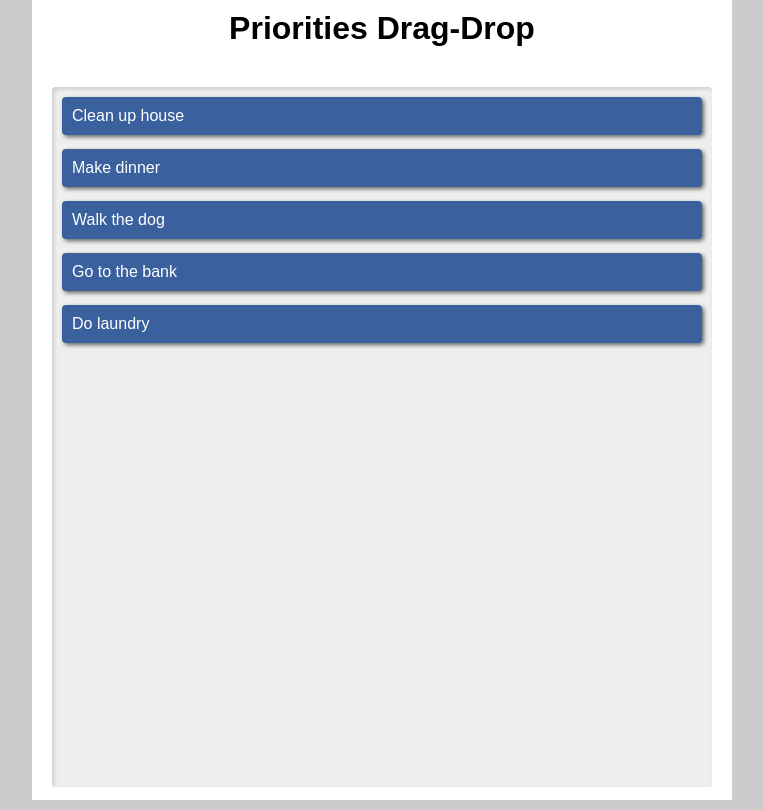
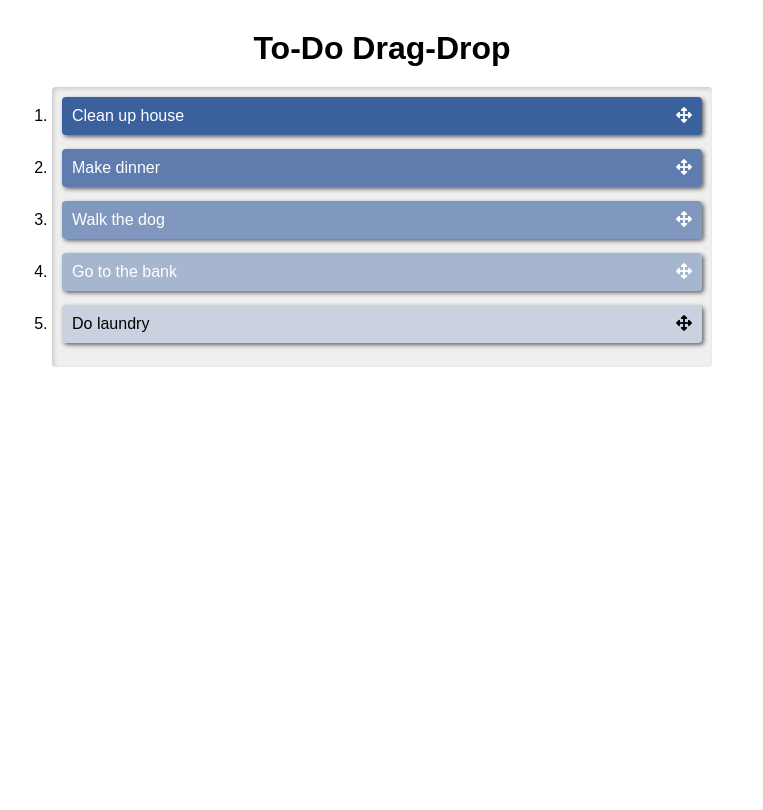
Before and after one commit to siuangie91/react-dragdrop, a React (Create React App) app: page / in a window 1280 px wide. Shown: the whole page, without its empty margins (258-1021 px from the left). Built offline with nearby package versions, Linux system fonts and the light colour scheme; the HTML template or start-up script is replaced by a standard one.

Commit message:
gradient background color based on priority

```diff
--- a/public/index.html
+++ b/public/index.html
@@ -11,6 +11,8 @@
     <link rel="manifest" href="%PUBLIC_URL%/manifest.json" />
 
     <title>React Drag Drop</title>
+    <!-- Font Awesome Icons -->
+    <link rel="stylesheet" href="https://use.fontawesome.com/releases/v5.6.3/css/all.css" integrity="sha384-UHRtZLI+pbxtHCWp1t77Bi1L4ZtiqrqD80Kn4Z8NTSRyMA2Fd33n5dQ8lWUE00s/" crossorigin="anonymous">
   </head>
   <body>
     <noscript>You need to enable JavaScript to run this app.</noscript>
--- a/src/App.js
+++ b/src/App.js
@@ -7,7 +7,7 @@ class App extends Component {
     return (
       <div className="App">
         <header>
-          <h1>Priorities Drag-Drop</h1>
+          <h1>To-Do Drag-Drop</h1>
         </header>
         <ProjectsContainer></ProjectsContainer>
       </div>
--- a/src/components/ProjectNode.js
+++ b/src/components/ProjectNode.js
@@ -2,7 +2,7 @@ import React, { Component } from 'react';
 
 class ProjectsNode extends Component {
   render() {
-    const {name, dragStartHandler, dragOverHandler, dragEndHandler} = this.props;
+    const {name, dragStartHandler, dragOverHandler, dragEndHandler, nodeStyles} = this.props;
 
     return (
       <div className="project-node"
@@ -10,8 +10,10 @@ class ProjectsNode extends Component {
         name={name}
         onDragStart={dragStartHandler}
         onDragOver={dragOverHandler}
-        onDragEnd={dragEndHandler}>
+        onDragEnd={dragEndHandler}
+        style={nodeStyles}>
         <span>{name}</span>
+        <i className="fas fa-arrows-alt" aria-hidden="true"></i>
       </div>
     );
   }
--- a/src/components/ProjectsContainer.js
+++ b/src/components/ProjectsContainer.js
@@ -9,15 +9,16 @@ class ProjectsContainer extends Component {
 		super();
 
 		this.state = {
-			projects: projectsData.map(project => project.name)
+			projects: projectsData.map(project => project.name),
+			ignoringDragOver: false
 		};
 	}
 
 	handleDragStart = (e, idx) => {
-		console.log('idx', idx);
 		this.projectToMove = this.state.projects[idx];
-		// console.log('dragging!', this.projectToMove);
+		console.log('dragging!', this.projectToMove);
 
+		e.dataTransfer.effectAllowed = "move";
 		e.dataTransfer.setData('text/html', e.target);
 	}
 
@@ -27,8 +28,11 @@ class ProjectsContainer extends Component {
 
     // if the item is dragged over itself, ignore
     if (this.projectToMove === draggedOverItem) {
+    	if(!this.state.ignoringDragOver) { // only if !ignoringDragOver to prevent firing too many events
     		console.log('Ignoring! Dragging over the same item!');
+    		this.setState({ignoringDragOver: true});
       	return;
+    	}
     }
 
     // filter out the currently dragged item
@@ -42,20 +46,42 @@ class ProjectsContainer extends Component {
 
 	handleDragEnd = () => {
     this.projectToMove = null;
+    this.setState({ignoringDragOver: false}); // reset
+    // console.log('dragEnd');
+  }
+
+  setNodeColor = idx => {
+  	const numNodes = this.state.projects.length;
+
+  	const percent = 1 / numNodes;
+  	const degreeTransparency = percent * idx;
+  	// set max transparency to 10%
+  	const maxTransparency = 0.1;
+  	const alpha = Math.max(maxTransparency, 1 - degreeTransparency);
+
+  	return {
+  		backgroundColor: `rgba(58,96,158,${alpha})`,
+  		color: `${(alpha <= 0.3) ? '#000' : '#fff'}`
+  	};
   }
 
   render() {
     return (
       <section id="projects-container">
+      	<ol>
       		{
 	      		this.state.projects.map((project,i) => (
-      			<ProjectNode key={i}
+	      			<li key={i}>
+	      				<ProjectNode
 		      				name={project}
 		      				dragStartHandler={e => this.handleDragStart(e, i)}
 		      				dragOverHandler={() => this.handleDragOver(i)}
-      				dragEndHandler={this.handleDragEnd} />
+		      				dragEndHandler={this.handleDragEnd}
+		      				nodeStyles={this.setNodeColor(i)} />
+	      			</li>
 		      	))
 	      	}
+      	</ol>
       </section>
     );
   }
--- a/src/index.css
+++ b/src/index.css
@@ -7,7 +7,6 @@
 
 html, body {
 	height: 100vh;
-	background: #ccc;
 	font-family: sans-serif;
 }
 
@@ -17,7 +16,6 @@ html, body {
 	height: 100%;
 	margin: 0 auto;
 	padding: 10px 20px;
-	background: #fff;
 }
 
 .App {
@@ -25,29 +23,42 @@ html, body {
 }
 
 header {
+	margin-top: 20px;
 	text-align: center;
 }
 
 #projects-container {
-	height: calc(100% - 80px);
-	margin-top: 40px;
+	/*height: calc(100% - 80px);*/
+	margin-top: 20px;
 	padding: 10px;
 	border-radius: 4px;
 	background: #efefef;
 	box-shadow: inset 2px 2px 4px #ccc;
 }
 
+#projects-container ol {
+	margin-left: -10px;
+}
+
+#projects-container ol li {
+	padding-left: 10px;
+}
+
 .project-node {
+	position: relative;
 	margin-bottom: 14px;
 	padding: 10px;
 	border-radius: 4px;
-	background: #3a609e;
 	box-shadow: 2px 2px 4px #666;
-	color: #fff;
 	cursor: pointer;
+	transition: all 400ms;
 }
 
 .project-node:hover {
-	color: #000;
-	background: #6194e8;
+	box-shadow: 4px 4px 4px #666;
 }
+
+.project-node i.fas {
+	position: absolute;
+	right: 10px;
+}
```
Lines whose indentation alone changed are shown as unchanged.
